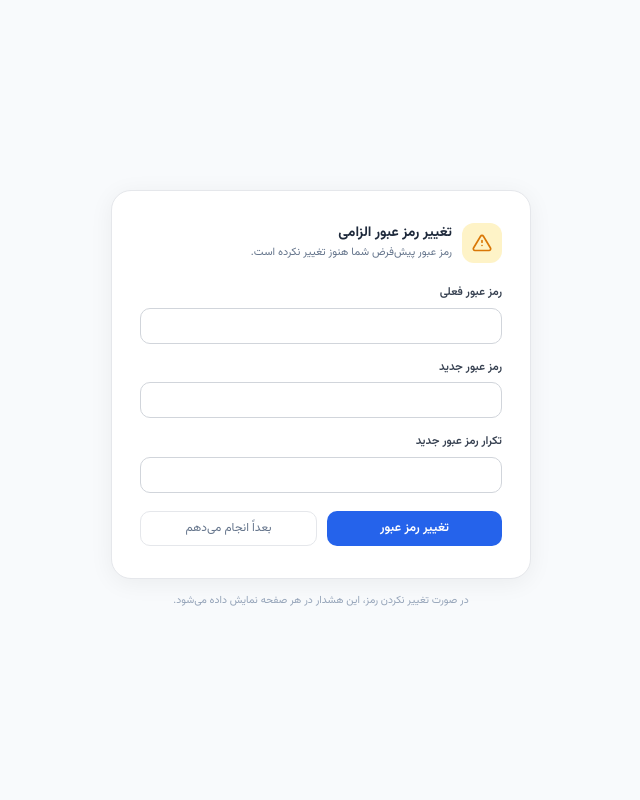
After one commit to Mitchell22859/RastiMitche, a Django app: template templates/accounts/change_password_required.html in a window 1280 px wide. The commit adds this page. Shown: the whole page, without its empty margins (319-959 px from the left). Run offline with Django 3.2, Linux system fonts and the light colour scheme; the template is opened without the code that fills it, so the values that code supplies are empty.

Commit message:
Add default password change warning

```diff
--- a/apps/accounts/models.py
+++ b/apps/accounts/models.py
@@ -97,6 +97,8 @@ class CompanyUser(AbstractBaseUser, PermissionsMixin):
     is_staff = models.BooleanField(default=False)
     date_joined = models.DateTimeField(auto_now_add=True)
     updated_at = models.DateTimeField(auto_now=True)
+    must_change_password = models.BooleanField(default=False)
+    password_changed_at = models.DateTimeField(null=True, blank=True)
 
     objects = CompanyUserManager()
 
--- a/apps/accounts/views.py
+++ b/apps/accounts/views.py
@@ -53,7 +53,13 @@ def unified_login(request: HttpRequest) -> HttpResponse:
             elif user.company and not user.company.is_active:
                 error = "دسترسی پنل شرکت توسط مالک پلتفرم محدود شده است. با پشتیبانی تماس بگیرید."
             else:
+                needs_pw_change = (
+                    getattr(user, "must_change_password", False)
+                    or user.check_password("123456")
+                )
                 AuthenticationService.login_user(request=request, user=user)
+                if needs_pw_change:
+                    return redirect("/account/change-password-required/")
                 # Redirect to ?next= if provided, otherwise role-based
                 next_url = request.POST.get("next") or request.GET.get("next")
                 if next_url and next_url.startswith("/"):
--- a/config/settings/base.py
+++ b/config/settings/base.py
@@ -186,6 +186,7 @@ TENANT_EXEMPT_PREFIXES = [
     "loginlogin",
     "owner-platform",
     "password-reset",
+    "account",
     "features",
     "pricing",
     "about",
--- a/config/urls.py
+++ b/config/urls.py
@@ -37,6 +37,7 @@ from django.http import HttpResponse, HttpResponsePermanentRedirect, HttpRespons
 from django.urls import include, path
 
 from apps.accounts import views as auth_views
+from apps.accounts.views_change_password import change_password_required
 from apps.api.urls import auth_urlpatterns, platform_urlpatterns, tenant_urlpatterns
 from apps.platform_core.health import health_check, health_db_check
 
@@ -101,6 +102,7 @@ urlpatterns = [
     path("login/", auth_views.unified_login, name="login"),
     path("logout/", auth_views.unified_logout, name="logout"),
     path("password-reset/", include("apps.accounts.urls_password_reset")),
+    path("account/change-password-required/", change_password_required, name="change_password_required"),
 
     # =========================================================================
     # PUBLIC PAGES (exempt from tenant resolution)
--- /dev/null
+++ b/templates/accounts/change_password_required.html
@@ -0,0 +1,68 @@
+{% extends "base.html" %}
+{% block title %}تغییر رمز عبور{% endblock %}
+
+{% block body %}
+<div style="min-height:100vh;display:flex;align-items:center;justify-content:center;background:#f8fafc;padding:1rem;">
+  <div style="width:100%;max-width:420px;">
+
+    <div style="background:#fff;border:1px solid #e5e7eb;border-radius:20px;padding:32px 28px;box-shadow:0 4px 24px rgba(0,0,0,.06);">
+
+      <div style="display:flex;align-items:center;gap:10px;margin-bottom:20px;">
+        <div style="width:40px;height:40px;border-radius:12px;background:#fef3c7;display:flex;align-items:center;justify-content:center;flex-shrink:0;">
+          <svg width="20" height="20" fill="none" stroke="#d97706" viewBox="0 0 24 24">
+            <path stroke-linecap="round" stroke-linejoin="round" stroke-width="2" d="M12 9v2m0 4h.01M10.29 3.86L1.82 18a2 2 0 001.71 3h16.94a2 2 0 001.71-3L13.71 3.86a2 2 0 00-3.42 0z"/>
+          </svg>
+        </div>
+        <div>
+          <h1 style="font-size:1rem;font-weight:700;color:#1e293b;margin:0;">تغییر رمز عبور الزامی</h1>
+          <p style="font-size:.78rem;color:#64748b;margin:2px 0 0;">رمز عبور پیش‌فرض شما هنوز تغییر نکرده است.</p>
+        </div>
+      </div>
+
+      {% if error %}
+      <div style="background:#fee2e2;border:1px solid #fca5a5;border-radius:10px;padding:10px 14px;margin-bottom:16px;font-size:.83rem;color:#991b1b;">
+        {{ error }}
+      </div>
+      {% endif %}
+
+      <form method="post" style="display:flex;flex-direction:column;gap:14px;">
+        {% csrf_token %}
+
+        <div>
+          <label style="display:block;font-size:.82rem;font-weight:600;color:#374151;margin-bottom:5px;">رمز عبور فعلی</label>
+          <input type="password" name="current_password" required autocomplete="current-password"
+                 style="width:100%;padding:.5rem .75rem;border:1px solid #d1d5db;border-radius:10px;font-size:.9rem;box-sizing:border-box;">
+        </div>
+
+        <div>
+          <label style="display:block;font-size:.82rem;font-weight:600;color:#374151;margin-bottom:5px;">رمز عبور جدید</label>
+          <input type="password" name="new_password" required autocomplete="new-password"
+                 style="width:100%;padding:.5rem .75rem;border:1px solid #d1d5db;border-radius:10px;font-size:.9rem;box-sizing:border-box;">
+        </div>
+
+        <div>
+          <label style="display:block;font-size:.82rem;font-weight:600;color:#374151;margin-bottom:5px;">تکرار رمز عبور جدید</label>
+          <input type="password" name="confirm_password" required autocomplete="new-password"
+                 style="width:100%;padding:.5rem .75rem;border:1px solid #d1d5db;border-radius:10px;font-size:.9rem;box-sizing:border-box;">
+        </div>
+
+        <div style="display:flex;gap:10px;margin-top:4px;">
+          <button type="submit"
+                  style="flex:1;padding:.55rem 1rem;background:#2563eb;color:#fff;border:none;border-radius:10px;font-size:.9rem;font-weight:600;cursor:pointer;">
+            تغییر رمز عبور
+          </button>
+          <button type="submit" name="do_later" value="1" formnovalidate
+                  style="flex:1;padding:.55rem 1rem;background:#fff;color:#64748b;border:1px solid #e5e7eb;border-radius:10px;font-size:.85rem;cursor:pointer;">
+            بعداً انجام می‌دهم
+          </button>
+        </div>
+      </form>
+
+    </div>
+
+    <p style="text-align:center;font-size:.75rem;color:#94a3b8;margin-top:14px;">
+      در صورت تغییر نکردن رمز، این هشدار در هر صفحه نمایش داده می‌شود.
+    </p>
+  </div>
+</div>
+{% endblock %}
```
Also changed, not shown: apps/accounts/views_change_password.py (added, +49 -0 lines), apps/tenants/views_admin.py (+8 -2 lines), templates/base_dashboard.html (+8 -0 lines), templates/layouts/dashboard.html (+8 -0 lines), apps/accounts/migrations/0004_companyuser_must_change_password_and_more.py (added).
